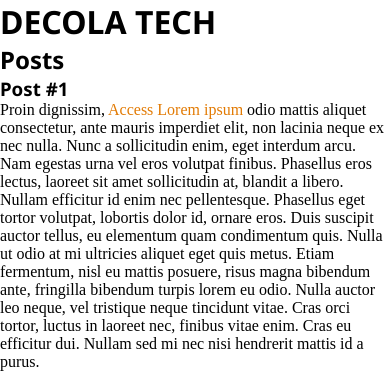
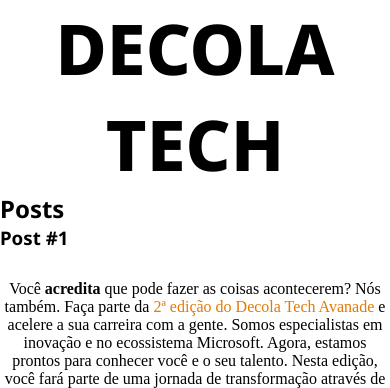
Before and after one commit to TeoNogueira/Decola-Tech-BootCamp, a PHP site: page / in a window 390 px wide. Shown: the top 388 px of the page. Run offline with PHP 8.4, Linux system fonts and the light colour scheme.

Commit message:
introduction_js

```diff
--- a/html/index.html
+++ b/html/index.html
@@ -27,19 +27,19 @@
 </header>
 </article>
 <p>
-    Proin dignissim, <a href="https://www.lipsum.com/feed/html" target="_blank">Access Lorem ipsum</a> odio mattis aliquet consectetur, ante mauris imperdiet elit, non lacinia neque ex nec nulla. Nunc a sollicitudin enim, eget interdum arcu. Nam egestas urna vel eros volutpat finibus. Phasellus eros lectus, laoreet sit amet sollicitudin at, blandit a libero. Nullam efficitur id enim nec pellentesque. Phasellus eget tortor volutpat, lobortis dolor id, ornare eros. Duis suscipit auctor tellus, eu elementum quam condimentum quis. Nulla ut odio at mi ultricies aliquet eget quis metus. Etiam fermentum, nisl eu mattis posuere, risus magna bibendum ante, fringilla bibendum turpis lorem eu odio. Nulla auctor leo neque, vel tristique neque tincidunt vitae. Cras orci tortor, luctus in laoreet nec, finibus vitae enim. Cras eu efficitur dui. Nullam sed mi nec nisi hendrerit mattis id a purus.
+    Você <strong>acredita</strong> que pode fazer as coisas acontecerem? Nós também. Faça parte da <a href="https://www.dio.me/bootcamp/decola-tech-2a-edicao" target="_blank">2ª edição do Decola Tech Avanade</a> e acelere a sua carreira com a gente. Somos especialistas em inovação e no ecossistema Microsoft. Agora, estamos prontos para conhecer você e o seu talento. Nesta edição, você fará parte de uma jornada de transformação através de um bootcamp de 60 horas, aprenderá desde os pilares da programação até habilidades para programar e executar projetos em C#, e projetar, planejar e gerenciar Banco de Dados.
 </p>
 
-<section class="img">
+<section class="img-sect">
 
-<img src="https://cdna.artstation.com/p/assets/images/images/046/691/160/large/bachzim-group-5fix.jpg?1645717114" alt="https://www.artstation.com/artwork/yJZLdQ" >
+<img class="img" src="https://cdna.artstation.com/p/assets/images/images/046/691/160/large/bachzim-group-5fix.jpg?1645717114" alt="https://www.artstation.com/artwork/yJZLdQ" >
 
 </section>
 </section><!-- End -->
 
 <footer>
 <ul>
-    <li><a href="#" class="alternative" target="_blank">Decola Tech</a></li>
+    <li><a href="https://www.dio.me/bootcamp/decola-tech-2a-edicao" class="alternative" target="_blank">Decola Tech</a></li>
     <li><a href="https://www.linkedin.com/in/teonogueira/" target="_blank" >LinkedIn</a></li>
     <li><a href="https://github.com/TeoNogueira" target="_blank" >Github</a></li>
     <li><a href="#" class="alternative" target="_blank">Downloads</a></li>
--- a/html/style.css
+++ b/html/style.css
@@ -4,7 +4,7 @@
 
     margin: 0;
     padding: 0;
-
+    box-sizing: border-box;
 }
 
 :root {
@@ -19,6 +19,12 @@
 h1, h2, h3, h4 {
     font-family: 'Noto Sans', sans-serif;
 }
+h1 {
+    width: 100%;
+    text-align: center;
+    font-weight: 800;
+    font-size: 70px;
+}
 
 ul {
 
@@ -32,7 +38,14 @@ ul li a {
 
 }
 
+p {
+    margin-top: 10px;
+    padding-top: 20px;
+    text-align: center;
+}
+
 p a {
+
     text-decoration: none;
     color: var(--c-info);
 }
@@ -48,20 +61,31 @@ li a:hover {
 
 }
 
-.img {
+.img-sect {
 
 display: flex;
 justify-content: center;
-margin: 20px 0;
+padding: 100px 0;
+width: 100%;
+
+
+}
+.img {
+    box-shadow: #000 1px 1px 20px 10px;
 
 }
 
+.img:hover {
+
+    cursor: pointer
+
+}
 img {
 
 width: 1000px;
 height: 750px;
 width: 90%;
-border-radius: 6px;
+border-radius: 4px;
 }
 
 
--- a/html/test.txt
+++ /dev/null
@@ -1 +0,0 @@
-Welcome to the HTML!
--- /dev/null
+++ b/javascript/introJS.js
@@ -0,0 +1,4 @@
+//Comentário única linha
+/* Comentário linhas infinitas até o fechamento do comentário,
+ usa-se muito dentro do código css, js*/
+ // <!-- <meta name="viewport" content="width=device-width, initial-scale=1.0"> --> comentário para linguagem de marcação html
```
Also changed, not shown: html/others.txt (added, +40 -0 lines), javascript/index.html (added).
